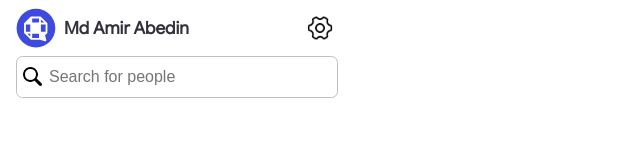
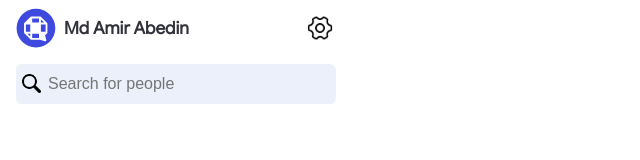
Before and after one commit to abedin4416/Textbit, a website: page public/index.html in a window 1280 px wide. Shown: the whole page, without its empty margins (0-640 px from the left). Drawn offline with Linux system fonts and the light colour scheme.

Commit message:
inbox design

```diff
--- a/public/styles.css
+++ b/public/styles.css
@@ -122,6 +122,7 @@ div{display:grid;}
     border:none;
     margin:0;
     width:auto;
+    background-color:var(--ash);
 }
 #search-clear{
     width:2rem;
@@ -132,10 +133,13 @@ div{display:grid;}
     background-position:center;
 }
 #search-box{
+    margin-top:0.5rem;
     padding:0;
     grid-auto-flow: column;
     align-items: center;
     grid-template-columns: 1fr 2rem;
+    background:var(--ash);
+    border:none;
 }
 
 @media (max-width:45rem){
```
